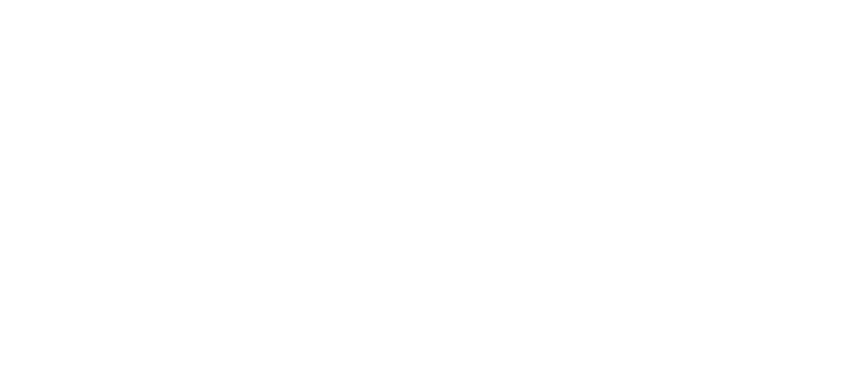
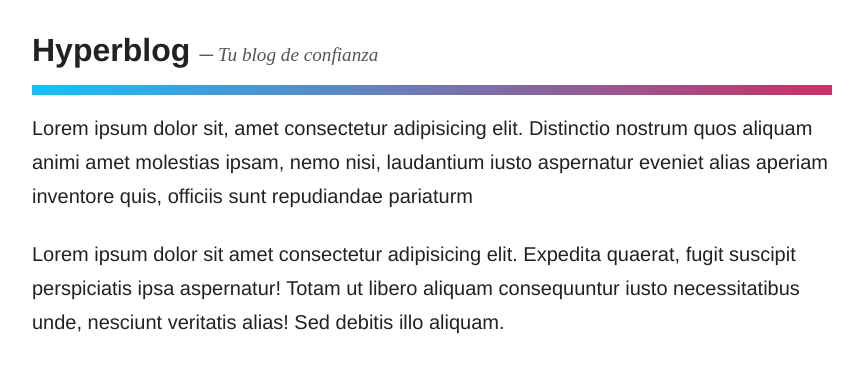
Before and after one commit to letJonathan/hyperblog, a plain HTML site: page index.html in a window 1280 px wide. Shown: the whole page, without its empty margins (208-1071 px from the left). Drawn offline with Linux system fonts and the light colour scheme.

Commit message:
diseño basico del blog

```diff
--- a/css/styles.css
+++ b/css/styles.css
@@ -10,3 +10,34 @@ body {
     font-family: Helvetica, Arial;
     color: #222;
 }
+
+.container-body {
+    max-width: 800px;
+    margin: 0 auto;
+}
+
+.header {
+    margin: 1rem 0;
+    /* border-bottom: 10px solid #03A9F4; */
+    border-bottom: 10px solid transparent;
+    border-image: linear-gradient(to right, #16bffd, #cb3066) 1;
+}
+
+.title {
+    padding: 1rem 0;
+    display: inline-block;
+}
+
+.tagline {
+    color:#555;
+    font-style: italic;
+    font-family: serif;
+    font-size: 1.2rem;
+}
+
+p {
+    line-height: 1.7;
+    font-size: 1.25rem;
+    margin-bottom: 1.5rem;
+    font-family: Helvetica, Arial, sans-serif;
+}
--- a/index.html
+++ b/index.html
@@ -3,9 +3,18 @@
 <head>
     <meta charset="UTF-8">
     <meta name="viewport" content="width=device-width, initial-scale=1.0">
+    <link rel="stylesheet" href="./css/styles.css">
     <title>Hyperblog</title>
 </head>
 <body>
-
+    <div class="container-body">
+        <header class="header">
+            <h1 class="title">Hyperblog </h1> <span class="tagline">&nbsp;─ Tu blog de confianza</span>
+        </header>
+        <main>
+            <p>Lorem ipsum dolor sit, amet consectetur adipisicing elit. Distinctio nostrum quos aliquam animi amet molestias ipsam, nemo nisi, laudantium iusto aspernatur eveniet alias aperiam inventore quis, officiis sunt repudiandae pariaturm</p>
+            <p>Lorem ipsum dolor sit amet consectetur adipisicing elit. Expedita quaerat, fugit suscipit perspiciatis ipsa aspernatur! Totam ut libero aliquam consequuntur iusto necessitatibus unde, nesciunt veritatis alias! Sed debitis illo aliquam.</p>
+        </main>
+    </div>
 </body>
 </html>
```
